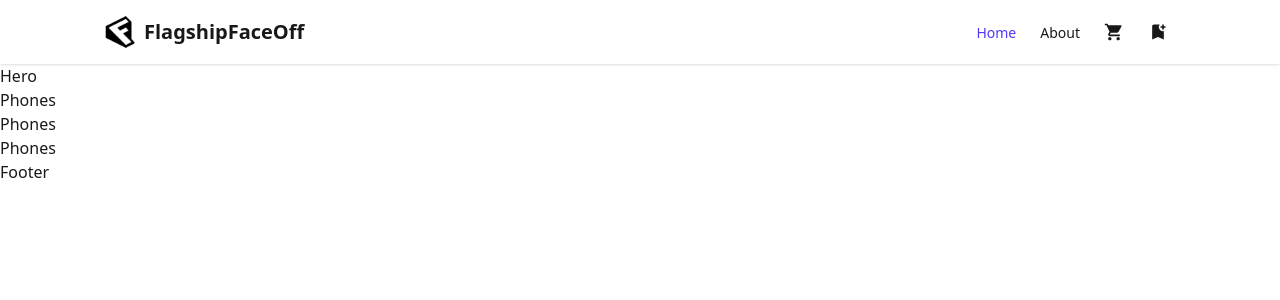
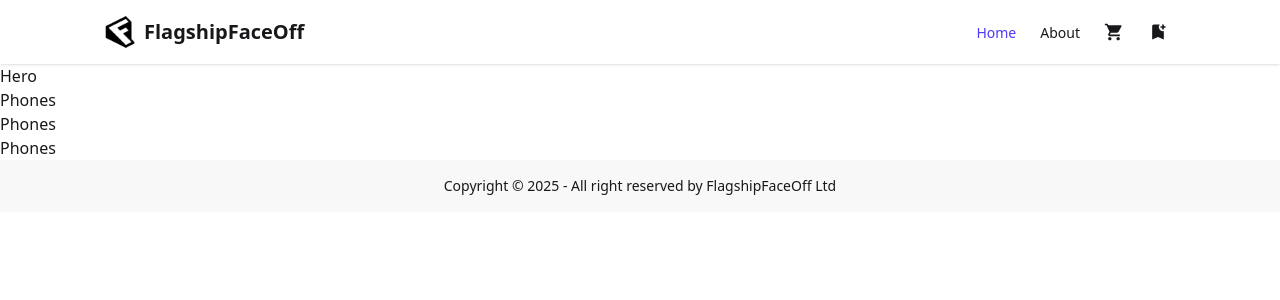
Before and after one commit to muhammad-tamim/web-project-23, a React (Vite) app: page / in a window 1280 px wide. Shown: the top 300 px of the page. Built offline with nearby package versions, Linux system fonts and the light colour scheme.

Commit message:
feat(src/shared/components/structure): add footer

```diff
--- a/src/shared/components/structure/Footer.jsx
+++ b/src/shared/components/structure/Footer.jsx
@@ -2,9 +2,14 @@
 
 const Footer = () => {
     return (
-        <div>
-            Footer
-        </div>
+        <footer className='footer sm:footer-horizontal footer-center bg-base-200 text-base-content p-4'>
+            <aside>
+                <p>
+                    Copyright © {new Date().getFullYear()} - All right reserved by
+                    FlagshipFaceOff Ltd
+                </p>
+            </aside>
+        </footer>
     );
 };
 
```
